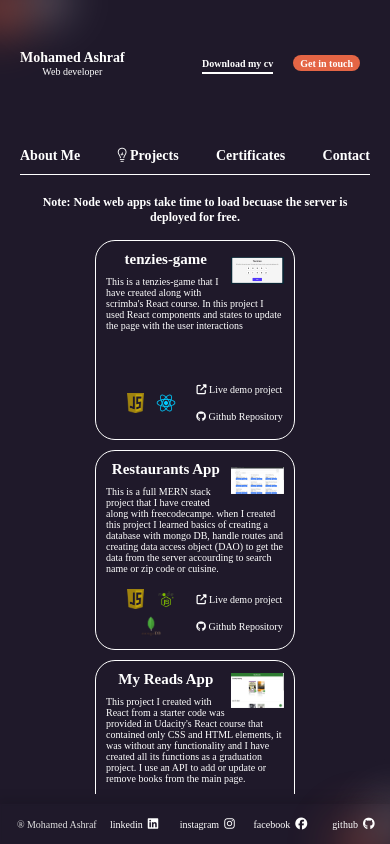
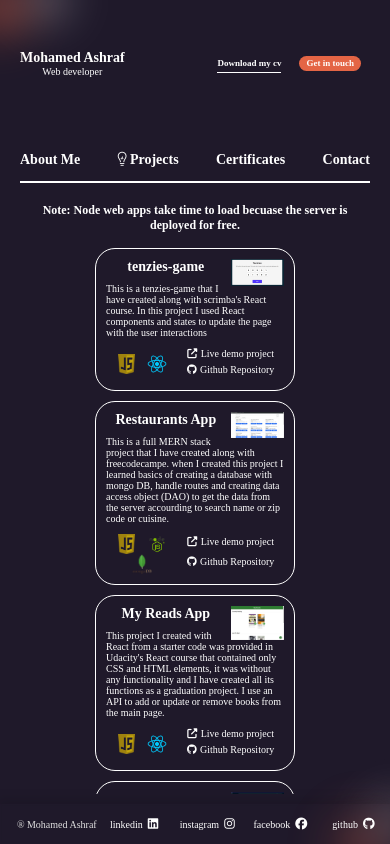
Before and after one commit to mohamedashrraf222/personalPage, a React (Vite) app: page /personalPage/Projects in a window 390 px wide. Built offline with nearby package versions, Linux system fonts and the light colour scheme.

Commit message:
some updates

```diff
--- a/index.html
+++ b/index.html
@@ -4,6 +4,7 @@
     <meta charset="UTF-8" />
     <link rel="icon" type="image/svg+xml" href="/finalName-01.svg" />
     <meta name="viewport" content="width=device-width, initial-scale=1.0" />
+    <meta charset="UTF-8">
     <title>Mohamed Ashraf</title>
     <!-- <link rel="stylesheet" href="https://cdnjs.cloudflare.com/ajax/libs/font-awesome/5.15.3/css/all.min.css" /> -->
     <script src="https://kit.fontawesome.com/06435ce6b9.js" crossorigin="anonymous"></script>
--- a/src/assets/components/AllCertificates.jsx
+++ b/src/assets/components/AllCertificates.jsx
@@ -5,7 +5,7 @@ import "./../styles/AllProjectsStyle.css";
 const AllCertificates = () => {
   const Certificate = ({ data }) => {
     return (
-      <div className="projectCard">
+      <div className="projectCard" style={{height:"fit-content"}}>
         <div
           className="firstPart"
           style={{ height: "Auto", marginBottom: "15px" }}
@@ -17,7 +17,7 @@ const AllCertificates = () => {
           <h1>{data.name}</h1>
           <p>{data.about}</p>
         </div>
-        <div className="secondPart" style={{textAlign:"center"}}>
+        <div className="secondPart" style={{display:"flex", justifyContent:"center"}}>
           <div className="allLinks" style={{textAlign:"center", justifyContent:"center", alignItems:"center"}}>
             <a href={data.link} target="_blank" style={{textAlign:"center"}}>
               <i className="fas fa-external-link-alt"></i>{" "}
--- a/src/assets/mainStyle.css
+++ b/src/assets/mainStyle.css
@@ -252,9 +252,9 @@ section {
   }
 
   .buttons > a {
-    font-size: 10px;
+    font-size: 12px;
     text-align: center;
-    margin: 10px;
+    margin: 12px;
   }
 
   .downloadCV::after {
@@ -312,6 +312,12 @@ section {
     text-align: center;
   }
 
+  .buttons > a {
+    font-size: 9px;
+    text-align: center;
+    margin: 9px;
+  }
+
   header h3 {
     font-size: 10px;
   }
@@ -321,14 +327,20 @@ section {
   }
 }
 
-@media only screen and (max-width: 350px) {
+@media only screen and (max-width: 310px) {
+
   header h1 {
-    font-size: 14px;
+    font-size: 10px;
     text-align: center;
   }
 
   header h3 {
-    font-size: 10px;
+    font-size: 9px;
+  }
+  .buttons > a {
+    font-size: 8px;
+    text-align: center;
+    margin: 8px;
   }
 
   ::-webkit-scrollbar {
--- a/src/assets/styles/AllProjectsStyle.css
+++ b/src/assets/styles/AllProjectsStyle.css
@@ -121,13 +121,38 @@ span {
 
 }
 
-@media only screen and (max-width: 500px) {
+@media only screen and (max-width: 460px) {
+
+
+
   .skillsNote {
     font-size: 12px;
   }
+  .projectCard{
+    height: fit-content;
+  }
+
+  .projectSkills{
+    width: 40%;
+  }
+
+  .allLinks{
+    width: 60%;
+  }
+  .allLinks a span{
+    margin-left: 1px;
+  }
+  .allLinks a {
+    font-size: 10px;
+    margin-bottom: 5px;
+  }
+
 
   .projectCard h1 {
-    font-size: 15px;
+    font-size: 14px;
+  }
+  .projectCard p {
+    margin-bottom: 10px;
   }
   .projectSkill {
     width: 100%;
```
